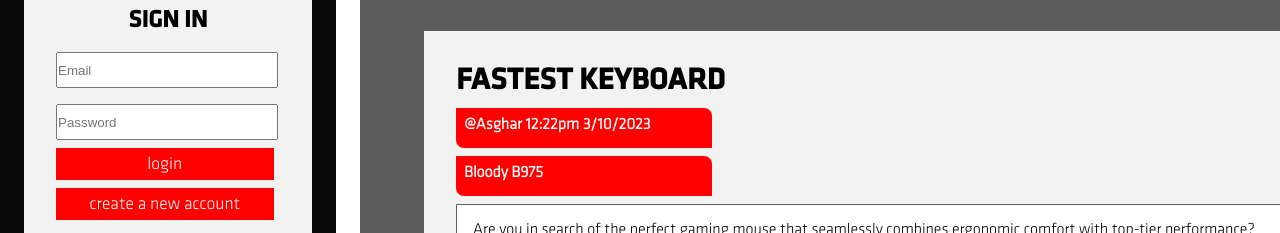
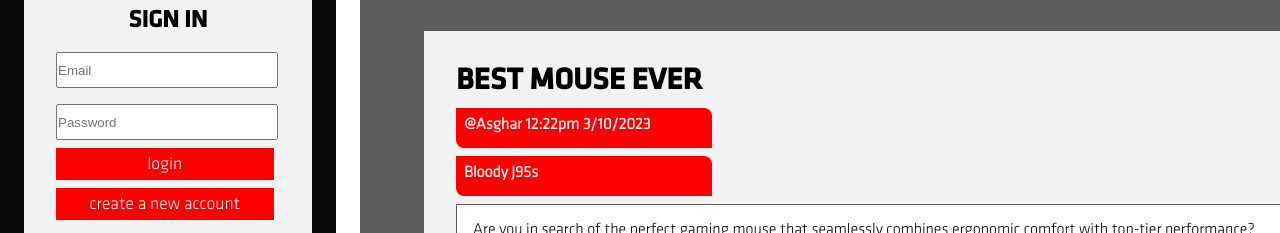
Before and after one commit to Mahad-Aptech/eprojf.github.io, a plain HTML site: page blog3.html in a window 1280 px wide. Shown: the part 137-370 px from the top of the page. Drawn offline with Linux system fonts and the light colour scheme.

Commit message:
Update blog3.html
fixed blog 3

```diff
--- a/blog3.html
+++ b/blog3.html
@@ -434,9 +434,9 @@
     </div>
     <div class="main-page">
       <div class="bg2">
-        <h2>FASTEST KEYBOARD</h2>
+        <h2>BEST MOUSE EVER</h2>
         <div class="id"><b>@Asghar 12:22pm 3/10/2023</b></div>
-        <div class="id"><h4>Bloody B975</h4></div>
+        <div class="id"><h4>Bloody J95s</h4></div>
         <div class="bogp">
           <p>
             Are you in search of the perfect gaming mouse that seamlessly
```
